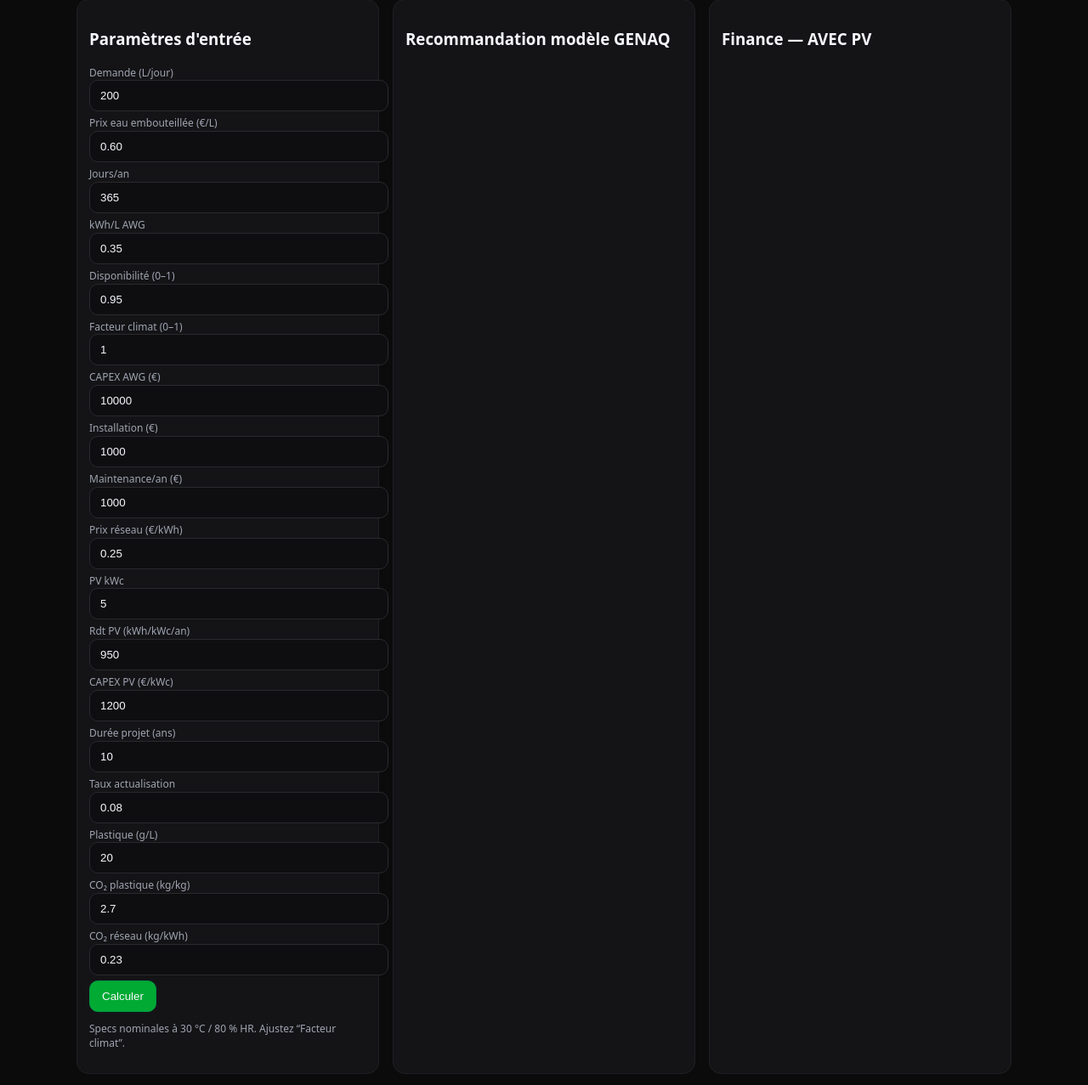
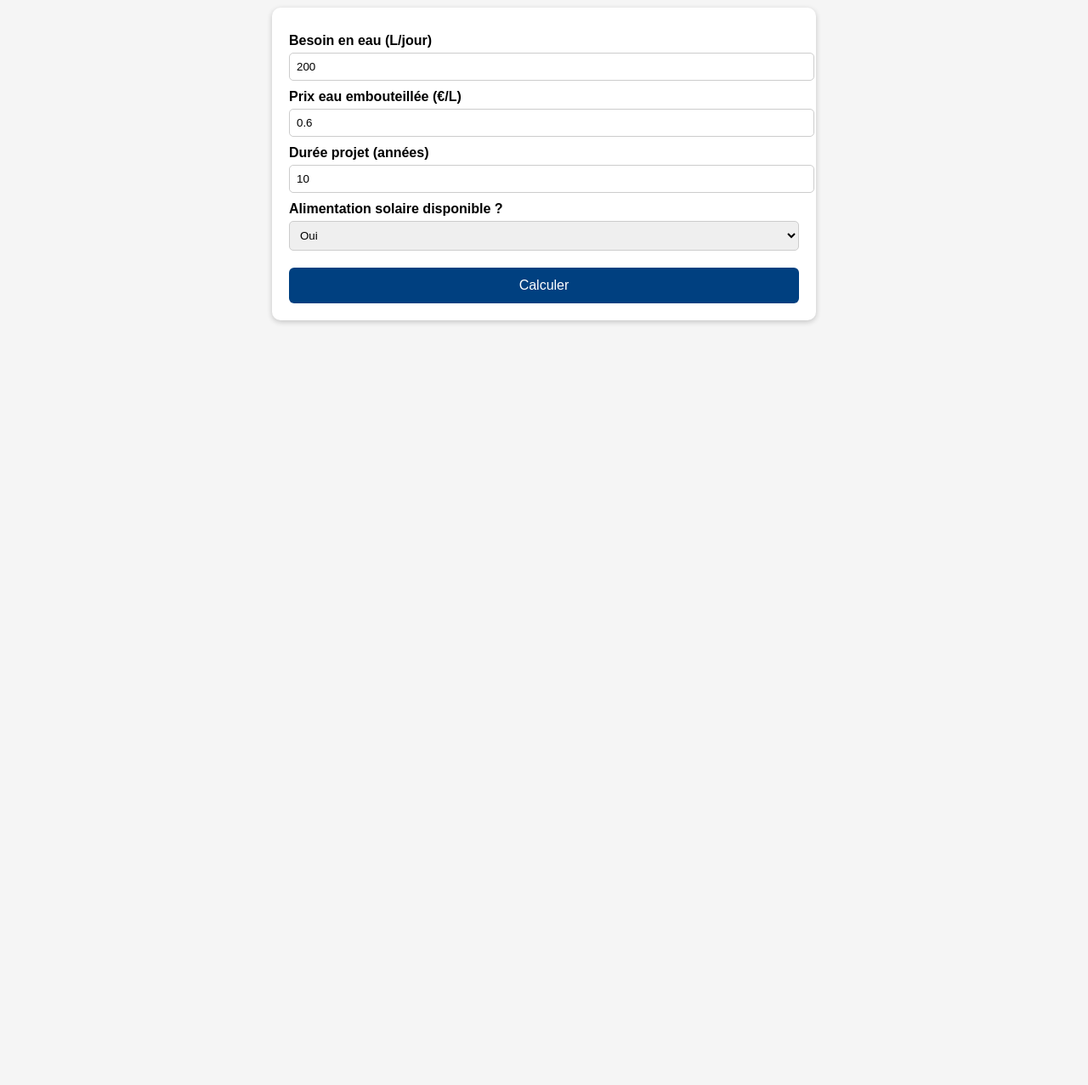
Before and after one commit to Maximus908/CalculGEA, a plain HTML site: page index.html in a window 1280 px wide. Shown: the part 91-1368 px from the top of the page at 85% size. After the commit the page ends 800 px from the top, so only its background shows below. Drawn offline with Linux system fonts and the light colour scheme.

Commit message:
Update index.html

```diff
--- a/index.html
+++ b/index.html
@@ -5,183 +5,75 @@
 <meta name="viewport" content="width=device-width, initial-scale=1"/>
 <title>CalculGEA</title>
 <style>
-  :root{--bg:#0b0b0c;--fg:#f6f7fb;--muted:#a0a4b1;--card:#141417;}
-  body{margin:0;background:var(--bg);color:var(--fg);font:16px/1.4 system-ui,-apple-system,BlinkMacSystemFont,Segoe UI,Roboto;}
-  header{padding:16px 20px;border-bottom:1px solid #222;display:flex;justify-content:space-between;align-items:center;position:sticky;top:0;background:var(--bg);}
-  .wrap{max-width:1100px;margin:0 auto;padding:20px;}
-  h1{font-size:20px;margin:0;}
-  .grid{display:grid;grid-template-columns:repeat(auto-fit,minmax(280px,1fr));gap:16px;}
-  .card{background:var(--card);border:1px solid #1f1f23;border-radius:14px;padding:14px;}
-  label{display:block;font-size:12px;color:var(--muted);margin-bottom:6px;}
-  input{width:100%;padding:10px 12px;background:#0e0e10;color:var(--fg);border:1px solid #2a2a2f;border-radius:10px;outline:none;}
-  .kpi{display:flex;justify-content:space-between;margin:6px 0;font-variant-numeric:tabular-nums;}
-  .kpi b{font-size:15px;}
-  .muted{color:var(--muted);font-size:12px;}
-  .big{font-size:22px;}
-  .row{display:flex;gap:12px;flex-wrap:wrap;align-items:center}
-  .btn{background:#1f1f23;border:1px solid #2a2a2f;color:var(--fg);padding:10px 14px;border-radius:10px;cursor:pointer}
-  .ok{background:#0a3; border-color:#094}
-  footer{color:var(--muted);font-size:12px;text-align:center;padding:20px}
+  body { font-family: Arial, sans-serif; background:#f5f5f5; margin:0; padding:20px; }
+  h1 { text-align:center; color:#004080; }
+  .card { background:#fff; padding:20px; margin:20px auto; border-radius:10px; box-shadow:0 2px 6px rgba(0,0,0,0.2); max-width:600px; }
+  label { display:block; margin-top:10px; font-weight:bold; }
+  input, select { width:100%; padding:8px; margin-top:5px; border:1px solid #ccc; border-radius:5px; }
+  button { margin-top:20px; width:100%; padding:12px; background:#004080; color:white; font-size:16px; border:none; border-radius:6px; cursor:pointer; }
+  button:hover { background:#0066cc; }
+  .result { margin-top:20px; padding:15px; background:#e9f5ff; border-left:4px solid #004080; }
 </style>
 </head>
 <body>
-<header>
   <h1>CalculGEA</h1>
-  <div class="row">
-    <button class="btn" onclick="window.print()">Exporter PDF</button>
+  <div class="card">
+    <label>Besoin en eau (L/jour)</label>
+    <input id="litres" type="number" value="200">
+
+    <label>Prix eau embouteillée (€/L)</label>
+    <input id="prix" type="number" value="0.6" step="0.01">
+
+    <label>Durée projet (années)</label>
+    <input id="annees" type="number" value="10">
+
+    <label>Alimentation solaire disponible ?</label>
+    <select id="solaire">
+      <option value="oui">Oui</option>
+      <option value="non">Non</option>
+    </select>
+
+    <button onclick="calculer()">Calculer</button>
+
+    <div id="resultat" class="result" style="display:none;"></div>
   </div>
-</header>
-<div class="wrap">
-  <div class="grid">
-    <div class="card">
-      <h3>Paramètres d'entrée</h3>
-      <label>Demande (L/jour) <input id="demand" type="number" value="200" step="10"></label>
-      <label>Prix eau embouteillée (€/L) <input id="bottle" type="number" value="0.60" step="0.01"></label>
-      <label>Jours/an <input id="days" type="number" value="365"></label>
-      <label>kWh/L AWG <input id="kwhL" type="number" value="0.35" step="0.01"></label>
-      <label>Disponibilité (0–1) <input id="uptime" type="number" value="0.95" step="0.01" min="0" max="1"></label>
-      <label>Facteur climat (0–1) <input id="climate" type="number" value="1" step="0.05" min="0" max="1"></label>
-      <label>CAPEX AWG (€) <input id="capex_awg" type="number" value="10000" step="100"></label>
-      <label>Installation (€) <input id="install" type="number" value="1000" step="50"></label>
-      <label>Maintenance/an (€) <input id="maint" type="number" value="1000" step="50"></label>
-      <label>Prix réseau (€/kWh) <input id="grid" type="number" value="0.25" step="0.01"></label>
-      <label>PV kWc <input id="pvkwp" type="number" value="5" step="0.5"></label>
-      <label>Rdt PV (kWh/kWc/an) <input id="pvyield" type="number" value="950" step="10"></label>
-      <label>CAPEX PV (€/kWc) <input id="pvcap" type="number" value="1200" step="50"></label>
-      <label>Durée projet (ans) <input id="years" type="number" value="10"></label>
-      <label>Taux actualisation <input id="disc" type="number" value="0.08" step="0.01"></label>
-      <label>Plastique (g/L) <input id="plastg" type="number" value="20" step="1"></label>
-      <label>CO₂ plastique (kg/kg) <input id="pco2" type="number" value="2.7" step="0.1"></label>
-      <label>CO₂ réseau (kg/kWh) <input id="gco2" type="number" value="0.23" step="0.01"></label>
-      <div class="row"><button class="btn ok" onclick="run()">Calculer</button></div>
-      <p class="muted">Specs nominales à 30 °C / 80 % HR. Ajustez “Facteur climat”.</p>
-    </div>
-
-    <div class="card">
-      <h3>Recommandation modèle GENAQ</h3>
-      <div id="rec"></div>
-    </div>
-
-    <div class="card">
-      <h3>Finance — AVEC PV</h3>
-      <div id="finPV"></div>
-    </div>
-
-    <div class="card">
-      <h3>Finance — SANS PV</h3>
-      <div id="finNoPV"></div>
-    </div>
-
-    <div class="card">
-      <h3>Impacts</h3>
-      <div id="imp"></div>
-    </div>
-  </div>
-</div>
-
-<footer>
-  © CalculGEA — Outil estimatif (les performances dépendent du climat et du site).
-</footer>
 
 <script>
-const models = [
-  {name:"Stratus S50", lpd:52, type:"Distributeur"},
-  {name:"Stratus S200", lpd:200, type:"Distributeur"},
-  {name:"Cumulus C500", lpd:573, type:"Emergency/Outdoor"},
-  {name:"Cumulus C5000", lpd:5192, type:"Emergency/Container"},
-];
+function calculer() {
+  const litres = parseFloat(document.getElementById("litres").value);
+  const prix = parseFloat(document.getElementById("prix").value);
+  const annees = parseInt(document.getElementById("annees").value);
+  const solaire = document.getElementById("solaire").value;
 
-function fmt€(x){return (Math.round(x)).toLocaleString('fr-FR') + ' €';}
-function fmt(x,d=1){return Number(x).toLocaleString('fr-FR',{maximumFractionDigits:d, minimumFractionDigits:d});}
+  // Choix du modèle GENAQ simplifié
+  let modele = "Stratus S50";
+  if (litres > 50 && litres <= 200) modele = "Stratus S200";
+  else if (litres > 200 && litres <= 500) modele = "Cumulus C500";
+  else if (litres > 500) modele = "Cumulus C5000";
 
-function npv(rate, cash){
-  let s = 0;
-  for(let t=1;t<cash.length;t++){ s += cash[t] / Math.pow(1+rate, t); }
-  return s + cash[0];
+  // Coûts (valeurs simplifiées)
+  const capex = (modele === "S50" ? 5000 : modele === "Stratus S200" ? 10000 : 20000);
+  const opex = solaire === "oui" ? 500 : 1200;
+  const economieAnnuelle = (litres * 365 * prix) - opex;
+  const economieTotale = economieAnnuelle * annees;
+  const payback = (capex / economieAnnuelle).toFixed(1);
+
+  // Impacts
+  const plastiqueEvite = (litres * 365 * 20 / 1000).toFixed(1); // 20g/L
+  const co2Evite = (plastiqueEvite * 2.7).toFixed(0);
+
+  document.getElementById("resultat").style.display = "block";
+  document.getElementById("resultat").innerHTML = `
+    <h3>Résultats</h3>
+    <p><b>Modèle recommandé :</b> ${modele}</p>
+    <p><b>CAPEX estimé :</b> ${capex.toLocaleString()} €</p>
+    <p><b>Économies annuelles :</b> ${economieAnnuelle.toLocaleString()} €</p>
+    <p><b>Économies sur ${annees} ans :</b> ${economieTotale.toLocaleString()} €</p>
+    <p><b>Retour sur investissement :</b> ${payback} ans</p>
+    <p><b>Plastique évité :</b> ${plastiqueEvite} kg/an</p>
+    <p><b>CO₂ évité :</b> ${co2Evite} kg/an</p>
+  `;
 }
-function irr(cash, guess=0.1){
-  let rate = guess;
-  for(let i=0;i<100;i++){
-    let f = 0, df = 0;
-    for(let t=0;t<cash.length;t++){
-      f += cash[t] / Math.pow(1+rate, t);
-      if(t>0){ df += -t*cash[t] / Math.pow(1+rate, t+1); }
-    }
-    const newRate = rate - f/df;
-    if(!isFinite(newRate)) break;
-    if(Math.abs(newRate-rate) < 1e-8) { rate = newRate; break; }
-    rate = newRate;
-  }
-  return rate;
-}
-
-function recommendModel(reqLPD, derate){
-  const effLPD = models.map(m => ({...m, eff: m.lpd*derate}));
-  const m = effLPD.find(m => m.eff >= reqLPD);
-  return m || {name:"AWGplant (projet sur-mesure)", lpd:100000, type:"Industriel"};
-}
-
-function run(){
-  const demand = +document.getElementById('demand').value;
-  const bottle = +document.getElementById('bottle').value;
-  const days   = +document.getElementById('days').value;
-  const kwhL   = +document.getElementById('kwhL').value;
-  const uptime = +document.getElementById('uptime').value;
-  const climate= +document.getElementById('climate').value;
-  const capex_awg = +document.getElementById('capex_awg').value;
-  const install = +document.getElementById('install').value;
-  const maint   = +document.getElementById('maint').value;
-  const grid    = +document.getElementById('grid').value;
-  const pvkwp   = +document.getElementById('pvkwp').value;
-  const pvyield = +document.getElementById('pvyield').value;
-  const pvcap   = +document.getElementById('pvcap').value;
-  const years   = +document.getElementById('years').value;
-  const disc    = +document.getElementById('disc').value;
-  const plastg  = +document.getElementById('plastg').value;
-  const pco2    = +document.getElementById('pco2').value;
-  const gco2    = +document.getElementById('gco2').value;
-
-  const annualDemandL = demand*days;
-  const rec = recommendModel(demand/(uptime*climate), climate);
-  const awgLPD = rec.lpd;
-  const annualCapL = awgLPD*uptime*days;
-  const annualLiters = Math.min(annualDemandL, annualCapL);
-  const baseline = annualLiters*bottle;
-  const awgKwh = annualLiters*kwhL;
-  const pvKwh  = pvkwp*pvyield;
-  const gridWithPV = Math.max(0, awgKwh - pvKwh);
-  const elecWithPV = gridWithPV*grid;
-  const elecNoPV   = awgKwh*grid;
-  const opexPV  = maint + elecWithPV;
-  const opexNo  = maint + elecNoPV;
-  const savePV  = Math.max(0, baseline - opexPV);
-  const saveNo  = Math.max(0, baseline - opexNo);
-  const capexPV = capex_awg + install + pvkwp*pvcap;
-  const capexNo = capex_awg + install;
-
-  const cfPV = [-capexPV]; for(let i=0;i<years;i++) cfPV.push(savePV);
-  const cfNo = [-capexNo]; for(let i=0;i<years;i++) cfNo.push(saveNo);
-
-  const npvPV = npv(disc, cfPV);
-  const npvNo = npv(disc, cfNo);
-  const irrPV = irr(cfPV);
-  const irrNo = irr(cfNo);
-
-  const plastKg = annualLiters*plastg/1000;
-  const plastCO2 = plastKg*pco2;
-  const co2PV = gridWithPV*gco2;
-  const co2No = awgKwh*gco2;
-
-  document.getElementById('rec').innerHTML = `
-    <div class="kpi"><span>Modèle</span><b class="big">${rec.name}</b></div>
-    <div class="kpi"><span>Type</span><b>${rec.type}</b></div>
-    <div class="kpi"><span>Capacité nominale</span><b>${fmt(rec.lpd,0)} L/j</b></div>
-    <div class="kpi"><span>Besoin requis (corrigé)</span><b>${fmt(demand/(uptime*climate),0)} L/j</b></div>
-  `;
-
-  document.getElementById('finPV').innerHTML = `
-    <div class="kpi"><span>CAPEX</span><b>${fmt€(capexPV)}</b></div>
-    <div class="kpi"><span>OPEX/an</span><b>${fmt€(opexPV)}</b></div>
-    <div class="kpi"><span>Économies/an</span><b>${fmt€(savePV)}</b></div>
-    <div class="kpi"><span>Payback</span><b>${ isFinite(capexPV/savePV) ? fmt(capexPV/savePV,1)+' ans' : '—' }</b></div>
-    <div class="kpi"><span>
+</script>
+</body>
+</html>
```
